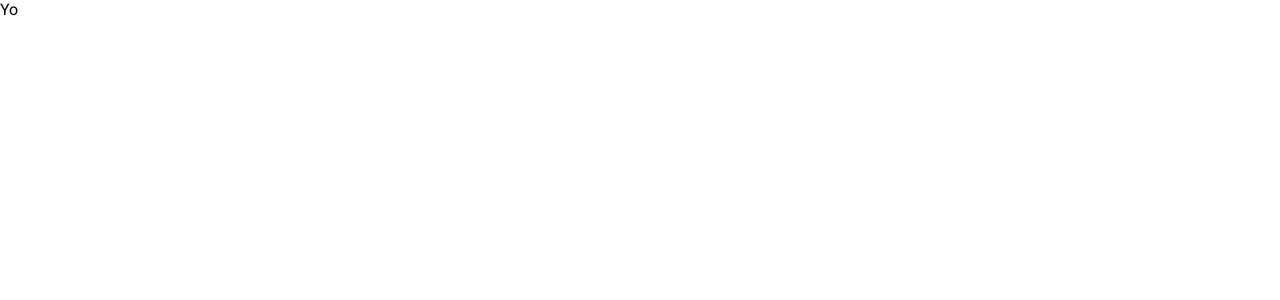
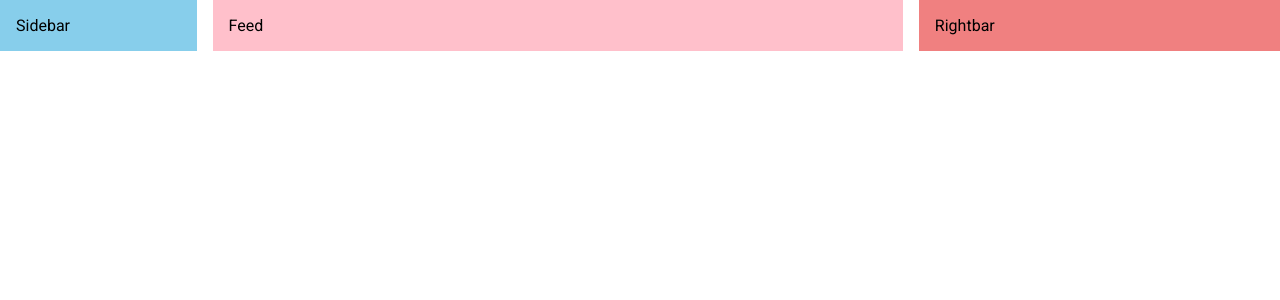
Before and after one commit to DeepakBarwal/react-mui, a React (Create React App) app: page / in a window 1280 px wide. Shown: the top 300 px of the page. Built offline with nearby package versions, Linux system fonts and the light colour scheme.

Commit message:
introduced basic layout using mui

```diff
--- a/src/App.js
+++ b/src/App.js
@@ -1,9 +1,19 @@
+import { Box, Stack } from "@mui/material";
+import Feed from "./components/Feed";
+import Navbar from "./components/Navbar";
+import Rightbar from "./components/Rightbar";
+import Sidebar from "./components/Sidebar";
 
 function App() {
   return (
-    <div>
-      Yo
-    </div>
+    <Box>
+      {/* <Navbar /> */}
+      <Stack direction="row" spacing={2} justifyContent="space-between" >
+        <Sidebar />
+        <Feed />
+        <Rightbar />
+      </Stack>
+    </Box>
   );
 }
 
--- a/src/components/Feed.jsx
+++ b/src/components/Feed.jsx
@@ -1,7 +1,8 @@
+import { Box } from "@mui/material";
 
 const Feed = () => {
   return (
-    <div>Feed</div>
+    <Box bgcolor={"pink"} flex={4} p={2}>Feed</Box>
   )
 }
 
--- a/src/components/Rightbar.jsx
+++ b/src/components/Rightbar.jsx
@@ -1,7 +1,8 @@
+import { Box } from "@mui/material";
 
 const Rightbar = () => {
   return (
-    <div>Rightbar</div>
+    <Box bgcolor={"lightcoral"} flex={2} p={2}>Rightbar</Box>
   )
 }
 
--- a/src/components/Sidebar.jsx
+++ b/src/components/Sidebar.jsx
@@ -1,7 +1,8 @@
+import { Box } from "@mui/material";
 
 const Sidebar = () => {
   return (
-    <div>Sidebar</div>
+    <Box bgcolor="skyblue" flex={1} p={2}>Sidebar</Box>
   )
 }
 
```
